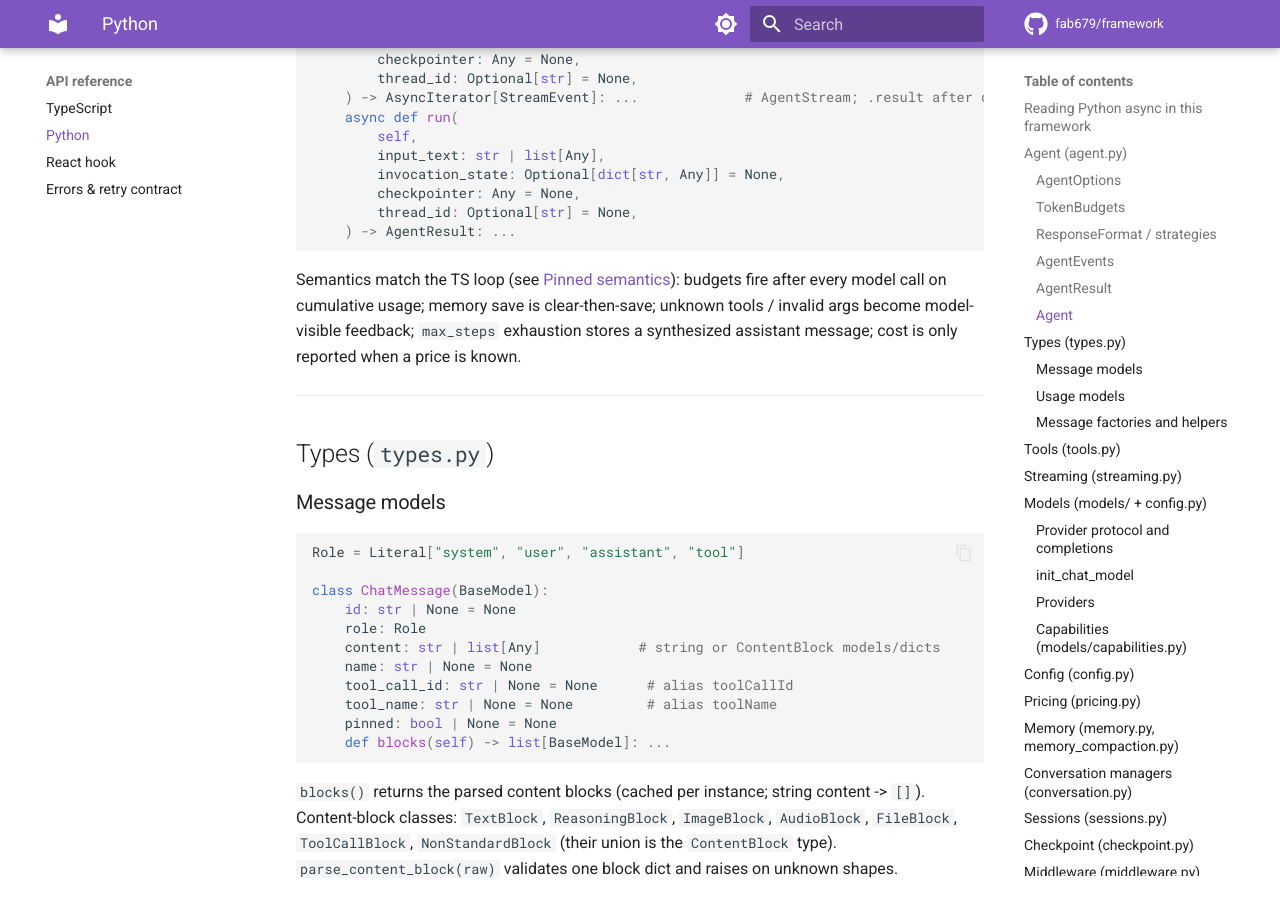
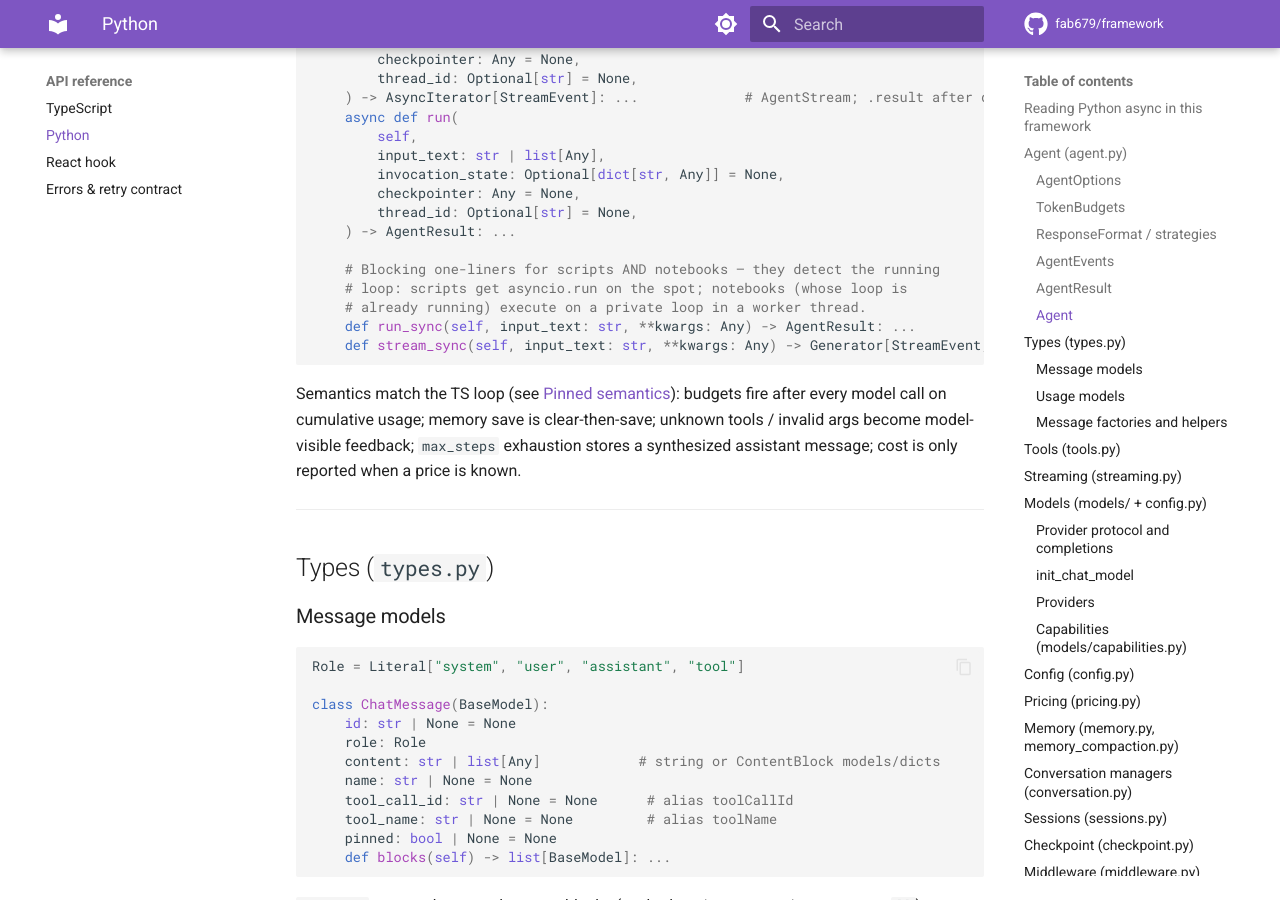
Before and after one commit to fab679/framework, an MkDocs documentation site: the page built from docs/api/python.md, in a window 1280 px wide and 900 px high, scrolled down 3323 px. Built offline with MkDocs 1.6.1 and Material for MkDocs 9.7.7, drawn with Linux system fonts in a browser that asks for light colours; comment, search, counter and statistics services are not loaded.

Commit message:
docs(python): run_sync/stream_sync in the Agent reference

````diff
--- a/docs/api/python.md
+++ b/docs/api/python.md
@@ -168,6 +168,12 @@ class Agent:
         checkpointer: Any = None,
         thread_id: Optional[str] = None,
     ) -> AgentResult: ...
+
+    # Blocking one-liners for scripts AND notebooks — they detect the running
+    # loop: scripts get asyncio.run on the spot; notebooks (whose loop is
+    # already running) execute on a private loop in a worker thread.
+    def run_sync(self, input_text: str, **kwargs: Any) -> AgentResult: ...
+    def stream_sync(self, input_text: str, **kwargs: Any) -> Generator[StreamEvent, None, None]: ...
 ```
 
 Semantics match the TS loop (see [Pinned semantics](../reference/pinned-semantics.md)):
````
